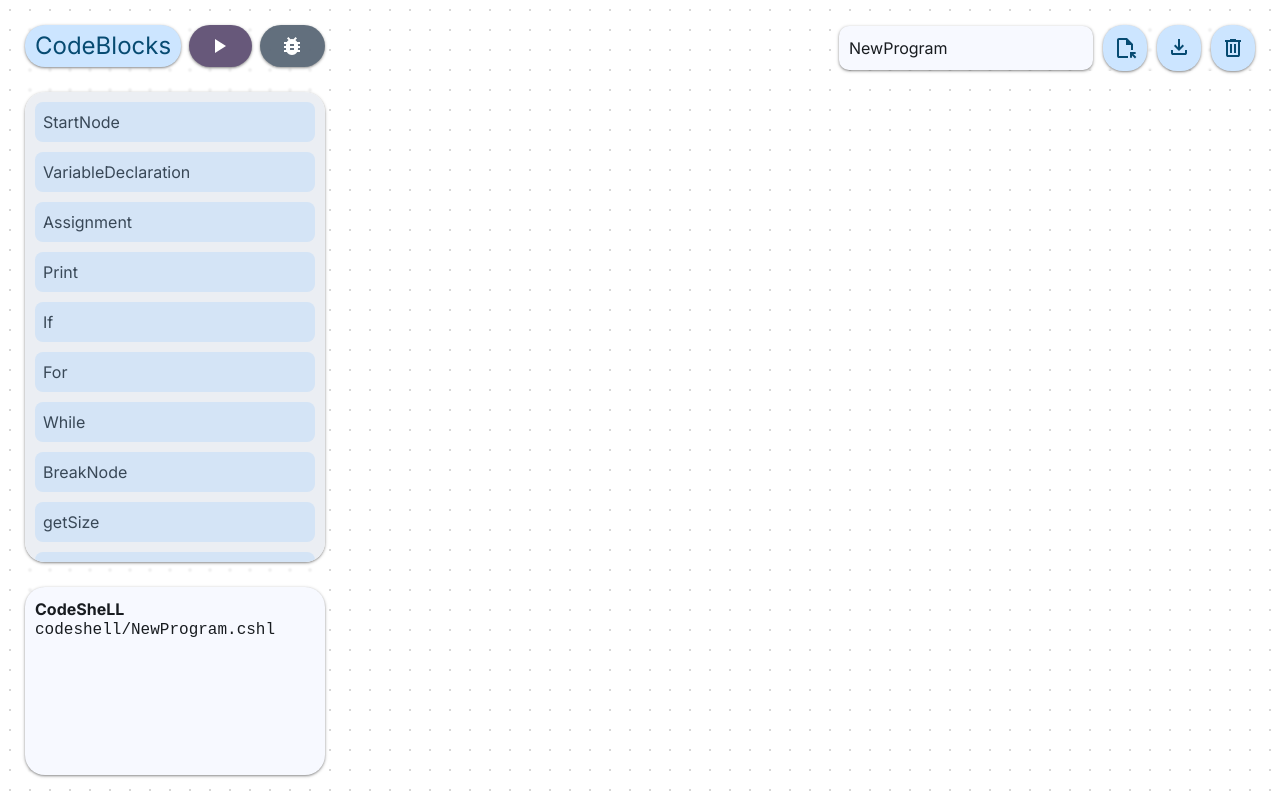
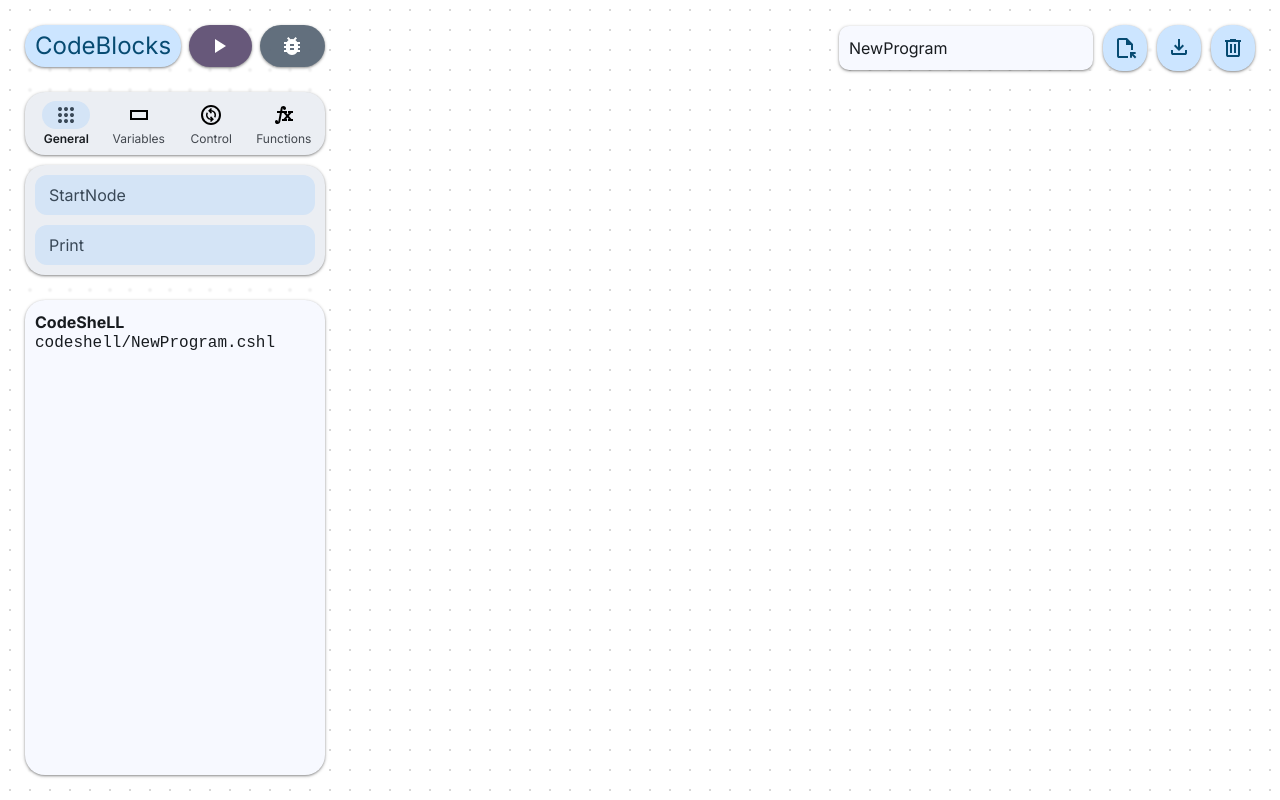
Before and after one commit to artferchelovek/hits-codeblock, a React (Vite) app: page / in a window 1280 px wide. Built offline with nearby package versions, Linux system fonts and the light colour scheme.

Commit message:
я всё сломал и всё починил

```diff
--- a/src/components/Overlay/Overlay.module.css
+++ b/src/components/Overlay/Overlay.module.css
@@ -1,7 +1,27 @@
+.blockItem {
+    background: var(--md-sys-color-secondary-container);
+    color: var(--md-sys-color-on-secondary-container);
+    font: var(--md-sys-text-title-medium);
+    padding: 8px 14px;
+    border-radius: 12px;
+    cursor: grab;
+    user-select: none;
+    display: flex;
+    align-items: center;
+    gap: 8px;
+
+    &:hover {
+        scale: 1.02;
+        box-shadow: var(--md-sys-elevation);
+        transition: scale 0.1s, box-shadow 0.1s;
+    }
+}
+
 .overlay {
     height: calc(100vh - 50px);
     width: 300px;
     backdrop-filter: blur(1px);
+    -webkit-backdrop-filter: blur(1px);
     z-index: 100;
     max-width: 300px;
     position: fixed;
@@ -57,33 +77,76 @@
         .break { background: var(--md-sys-color-error); opacity: 0.9; }
     }
 
+    .paletteContainer {
+        display: flex;
+        flex-direction: column;
+        max-height: 60%;
+        flex-shrink: 0;
+        gap: 10px;
+    }
+
+    .navigation {
+        border-radius: 20px;
+        display: flex;
+        justify-content: space-around;
+        padding: 5px;
+        background-color: var(--md-sys-color-surface-container);
+        box-shadow: var(--md-sys-elevation);
+    }
+
+    .navItem {
+        display: flex;
+        flex-direction: column;
+        align-items: center;
+        gap: 2px;
+        padding: 4px;
+        cursor: pointer;
+        border-radius: 12px;
+        flex: 1;
+        transition: background-color 0.2s;
+
+        .iconContainer {
+            width: 48px;
+            height: 28px;
+            display: flex;
+            align-items: center;
+            justify-content: center;
+            border-radius: 14px;
+            transition: background-color 0.2s;
+        }
+
+        p {
+            font-size: 12px;
+            color: var(--md-sys-color-on-surface-variant);
+        }
+
+        &:hover .iconContainer {
+            background-color: var(--md-sys-color-surface-container-highest);
+        }
+
+        &.active {
+            .iconContainer {
+                background-color: var(--md-sys-color-secondary-container);
+                color: var(--md-sys-color-on-secondary-container);
+            }
+            p {
+                color: var(--md-sys-color-on-surface);
+                font-weight: 600;
+            }
+        }
+    }
+
     .blocks {
-        max-height: 60%;
+        background-color: var(--md-sys-color-surface-container);
+        border-radius: 20px;
+        box-shadow: var(--md-sys-elevation);
+        overflow: hidden;
         display: flex;
         flex-direction: column;
         gap: 10px;
         padding: 10px;
-
         overflow-y: auto;
-        flex-shrink: 0;
-        box-shadow: var(--md-sys-elevation);
-
-        background-color: var(--md-sys-color-surface-container);
-        border-radius: 20px;
-
-        .blockItem {
-            background: var(--md-sys-color-secondary-container);
-            color: var(--md-sys-color-on-secondary-container);
-            font: var(--md-sys-text-title-medium);
-            padding: 8px;
-            border-radius: 8px;
-
-            &:hover {
-                scale: 1.02;
-                box-shadow: var(--md-sys-elevation);
-                transition: scale 0.1s, box-shadow 0.1s;
-            }
-        }
+        flex-grow: 1;
     }
 }
 
@@ -113,7 +176,6 @@
         font-family: 'Fira Code', monospace;
         font-size: var(--md-sys-text-body-medium);
         scrollbar-color: auto;
-
     }
 
     textarea {
--- a/src/components/Overlay/Overlay.tsx
+++ b/src/components/Overlay/Overlay.tsx
@@ -1,15 +1,37 @@
 import styles from "./Overlay.module.css";
-import { useDraggable } from "@dnd-kit/core";
+import { useDraggable, DragOverlay, useDndContext } from "@dnd-kit/core";
 import { useBlockContext } from "../../context/BlockContext.tsx";
 import { useCompileContext } from "../../context/CompileContext.tsx";
 import Terminal from "./Terminal.tsx";
 import DebugInterface from "./Debug.tsx";
 import Topper from "./Topper.tsx";
 import { useProgramRunner } from "../../hooks/useProgramRunner.ts";
+import { useState } from "react";
+import SvgCategoryGeneral from "../../svg/SvgCategoryGeneral.tsx";
+import SvgCategoryVariables from "../../svg/SvgCategoryVariables.tsx";
+import SvgCategoryControl from "../../svg/SvgCategoryControl.tsx";
+import SvgCategoryFunctions from "../../svg/SvgCategoryFunctions.tsx";
+
+type Category = "general" | "variables" | "control" | "functions";
+
+const CATEGORIES: { id: Category; label: string; icon: any }[] = [
+  { id: "general", label: "General", icon: SvgCategoryGeneral },
+  { id: "variables", label: "Variables", icon: SvgCategoryVariables },
+  { id: "control", label: "Control", icon: SvgCategoryControl },
+  { id: "functions", label: "Functions", icon: SvgCategoryFunctions },
+];
+
+const BLOCKS_BY_CATEGORY: Record<Category, string[]> = {
+  general: ["StartNode", "Print"],
+  variables: ["VariableDeclaration", "Assignment"],
+  control: ["If", "For", "While", "BreakNode"],
+  functions: ["FunctionDeclaration", "Call", "Return", "getSize"],
+};
 
 export default function Overlay() {
   const { compilator } = useCompileContext();
   const { program } = useBlockContext();
+  const { active } = useDndContext();
 
   const runner = useProgramRunner();
 
@@ -22,31 +44,48 @@ export default function Overlay() {
         <Palette />
       )}
       <Terminal compilator={compilator} program={program} />
+
+      <DragOverlay dropAnimation={null}>
+        {active && String(active.id).startsWith("palette-") ? (
+          <div className={styles.blockItem} style={{ cursor: "grabbing", boxShadow: "var(--md-sys-elevation-level4)" }}>
+            {active.data.current?.type}
+          </div>
+        ) : null}
+      </DragOverlay>
     </div>
   );
 }
 
 const Palette = () => {
+  const [activeCategory, setActiveCategory] = useState<Category>("general");
+
   return (
-    <div className={styles.blocks}>
-      <DraggableBlock type="StartNode" />
-      <DraggableBlock type="VariableDeclaration" />
-      <DraggableBlock type="Assignment" />
-      <DraggableBlock type="Print" />
-      <DraggableBlock type="If" />
-      <DraggableBlock type="For" />
-      <DraggableBlock type="While" />
-      <DraggableBlock type="BreakNode" />
-      <DraggableBlock type="getSize" />
-      <DraggableBlock type="FunctionDeclaration" />
-      <DraggableBlock type="Call" />
-      <DraggableBlock type="Return" />
+    <div className={styles.paletteContainer}>
+      <div className={styles.navigation}>
+        {CATEGORIES.map((cat) => (
+          <div
+            key={cat.id}
+            className={`${styles.navItem} ${activeCategory === cat.id ? styles.active : ""}`}
+            onClick={() => setActiveCategory(cat.id)}
+          >
+            <div className={styles.iconContainer}>
+              <cat.icon fill="currentColor" width={24} height={24} />
+            </div>
+            <p>{cat.label}</p>
+          </div>
+        ))}
+      </div>
+      <div className={styles.blocks}>
+        {BLOCKS_BY_CATEGORY[activeCategory].map((type) => (
+          <DraggableBlock key={type} type={type} />
+        ))}
+      </div>
     </div>
   );
 };
 
 const DraggableBlock = ({ type }: { type: string }) => {
-  const { attributes, listeners, setNodeRef, transform } = useDraggable({
+  const { attributes, listeners, setNodeRef, isDragging } = useDraggable({
     id: `palette-${type}`,
     data: { type },
   });
@@ -57,9 +96,7 @@ const DraggableBlock = ({ type }: { type: string }) => {
       {...listeners}
       {...attributes}
       style={{
-        transform: transform
-          ? `translate(${transform.x}px, ${transform.y}px)`
-          : undefined,
+        opacity: isDragging ? 0.5 : 1,
       }}
       className={styles.blockItem}
     >
--- a/src/context/BlockContext.tsx
+++ b/src/context/BlockContext.tsx
@@ -17,7 +17,6 @@ interface BlockContextType {
   refreshProgram: (newProgram: ProgramNode) => void;
   updateProgramName: (programName: string) => void;
   activeNode: string | null;
-  lastRefresh: number;
   errorNode: {
     node: string | null;
     message: string | undefined;
@@ -45,7 +44,6 @@ export const BlockContextProvider = ({
     body: [],
   });
   const [activeNode, setActiveNode] = useState<string | null>(null);
-  const [lastRefresh, setLastRefresh] = useState(Date.now());
   const [errorNode, setErrorNodeState] = useState<{
     node: string | null;
     message: string | undefined;
@@ -95,7 +93,6 @@ export const BlockContextProvider = ({
 
   const removeProgram = () => {
     setProgram((prev) => ({ ...prev, body: [] }));
-    setLastRefresh(Date.now());
   };
 
   const getProgram = (): ProgramNode => {
@@ -104,7 +101,6 @@ export const BlockContextProvider = ({
 
   const refreshProgram = (newProgram: ProgramNode) => {
     setProgram(newProgram);
-    setLastRefresh(Date.now());
   };
 
   const updateProgramName = (programName: string) => {
@@ -127,7 +123,6 @@ export const BlockContextProvider = ({
         updateProgramName,
         activeNode,
         setActiveNode,
-        lastRefresh,
         errorNode,
         setErrorNode,
       }}
--- a/src/pages/App/App.tsx
+++ b/src/pages/App/App.tsx
@@ -1,7 +1,7 @@
 import "./App.module.css";
 import Overlay from "../../components/Overlay/Overlay";
 import EditorSpace from "../../components/EditorSpace/EditorSpace";
-import { DndContext } from "@dnd-kit/core";
+import { DndContext, pointerWithin } from "@dnd-kit/core";
 import { useBlockContext } from "../../context/BlockContext";
 import { createNode } from "../../logic/nodeFactory";
 import { useState } from "react";
@@ -44,7 +44,7 @@ export default function App() {
   };
 
   return (
-    <DndContext onDragEnd={dragEnd}>
+    <DndContext onDragEnd={dragEnd} collisionDetection={pointerWithin}>
       <Overlay />
       <EditorSpace setPanMain={setPanMain} panMain={panMain} />
       <ToolBar />
--- /dev/null
+++ b/src/svg/SvgCategoryControl.tsx
@@ -0,0 +1,19 @@
+interface SvgProps {
+  width?: number;
+  height?: number;
+  fill: string;
+}
+
+export default function SvgCategoryControl({ width = 24, height = 24, fill }: SvgProps) {
+  return (
+    <svg
+      xmlns="http://www.w3.org/2000/svg"
+      height={height}
+      viewBox="0 -960 960 960"
+      width={width}
+      fill={fill}
+    >
+      <path d="m482-200 114-113-114-113-42 42 43 43q-28 1-54.5-9T381-381q-20-20-30.5-46T340-479q0-17 4.5-34t12.5-33l-44-44q-17 25-25 53t-8 57q0 38 15 75t44 66q29 29 65 43.5t74 15.5l-38 38 42 42Zm165-170q17-25 25-53t8-57q0-38-14.5-75.5T622-622q-29-29-65.5-43T482-679l38-39-42-42-114 113 114 113 42-42-44-44q27 0 55 10.5t48 30.5q20 20 30.5 46t10.5 52q0 17-4.5 34T603-414l44 44ZM480-80q-83 0-156-31.5T197-197q-54-54-85.5-127T80-480q0-83 31.5-156T197-763q54-54 127-85.5T480-880q83 0 156 31.5T763-763q54 54 85.5 127T880-480q0 83-31.5 156T763-197q-54 54-127 85.5T480-80Zm0-80q134 0 227-93t93-227q0-134-93-227t-227-93q-134 0-227 93t-93 227q0 134 93 227t227 93Zm0-320Z" />
+    </svg>
+  );
+}
--- /dev/null
+++ b/src/svg/SvgCategoryFunctions.tsx
@@ -0,0 +1,19 @@
+interface SvgProps {
+  width?: number;
+  height?: number;
+  fill: string;
+}
+
+export default function SvgCategoryFunctions({ width = 24, height = 24, fill }: SvgProps) {
+  return (
+    <svg
+      xmlns="http://www.w3.org/2000/svg"
+      height={height}
+      viewBox="0 -960 960 960"
+      width={width}
+      fill={fill}
+    >
+      <path d="M400-240v-80h62l105-120-105-120h-66l-64 344q-8 45-37 70.5T221-120q-45 0-73-24t-28-64q0-32 17-51.5t43-19.5q25 0 42.5 17t17.5 41q0 5-.5 9t-1.5 9q5-1 8.5-5.5T252-221l62-339H200v-80h129l21-114q7-38 37.5-62t72.5-24q44 0 72 26t28 65q0 30-17 49.5T500-680q-25 0-42.5-17T440-739q0-5 .5-9t1.5-9q-6 2-9 6t-5 12l-17 99h189v80h-32l52 59 52-59h-32v-80h200v80h-62L673-440l105 120h62v80H640v-80h32l-52-60-52 60h32v80H400Z" />
+    </svg>
+  );
+}
--- /dev/null
+++ b/src/svg/SvgCategoryGeneral.tsx
@@ -0,0 +1,19 @@
+interface SvgProps {
+  width?: number;
+  height?: number;
+  fill: string;
+}
+
+export default function SvgCategoryGeneral({ width = 24, height = 24, fill }: SvgProps) {
+  return (
+    <svg
+      xmlns="http://www.w3.org/2000/svg"
+      height={height}
+      viewBox="0 -960 960 960"
+      width={width}
+      fill={fill}
+    >
+      <path d="M183.5-183.5Q160-207 160-240t23.5-56.5Q207-320 240-320t56.5 23.5Q320-273 320-240t-23.5 56.5Q273-160 240-160t-56.5-23.5Zm240 0Q400-207 400-240t23.5-56.5Q447-320 480-320t56.5 23.5Q560-273 560-240t-23.5 56.5Q513-160 480-160t-56.5-23.5Zm240 0Q640-207 640-240t23.5-56.5Q687-320 720-320t56.5 23.5Q800-273 800-240t-23.5 56.5Q753-160 720-160t-56.5-23.5Zm-480-240Q160-447 160-480t23.5-56.5Q207-560 240-560t56.5 23.5Q320-513 320-480t-23.5 56.5Q273-400 240-400t-56.5-23.5Zm240 0Q400-447 400-480t23.5-56.5Q447-560 480-560t56.5 23.5Q560-513 560-480t-23.5 56.5Q513-400 480-400t-56.5-23.5Zm240 0Q640-447 640-480t23.5-56.5Q687-560 720-560t56.5 23.5Q800-513 800-480t-23.5 56.5Q753-400 720-400t-56.5-23.5Zm-480-240Q160-687 160-720t23.5-56.5Q207-800 240-800t56.5 23.5Q320-753 320-720t-23.5 56.5Q273-640 240-640t-56.5-23.5Zm240 0Q400-687 400-720t23.5-56.5Q447-800 480-800t56.5 23.5Q560-753 560-720t-23.5 56.5Q513-640 480-640t-56.5-23.5Zm240 0Q640-687 640-720t23.5-56.5Q687-800 720-800t56.5 23.5Q800-753 800-720t-23.5 56.5Q753-640 720-640t-56.5-23.5Z" />
+    </svg>
+  );
+}
--- /dev/null
+++ b/src/svg/SvgCategoryVariables.tsx
@@ -0,0 +1,19 @@
+interface SvgProps {
+  width?: number;
+  height?: number;
+  fill: string;
+}
+
+export default function SvgCategoryVariables({ width = 24, height = 24, fill }: SvgProps) {
+  return (
+    <svg
+      xmlns="http://www.w3.org/2000/svg"
+      height={height}
+      viewBox="0 -960 960 960"
+      width={width}
+      fill={fill}
+    >
+      <path d="M120-280v-400h720v400H120Zm80-80h560v-240H200v240Zm0 0v-240 240Z" />
+    </svg>
+  );
+}
```
Also changed, not shown: src/components/EditorSpace/EditorSpace.tsx (+3 -16 lines), src/components/shared/Block/If.tsx (+16 -6 lines), src/components/shared/Block/While.tsx (+14 -2 lines), 1 other file (tests, documents, lock files or other folders).
